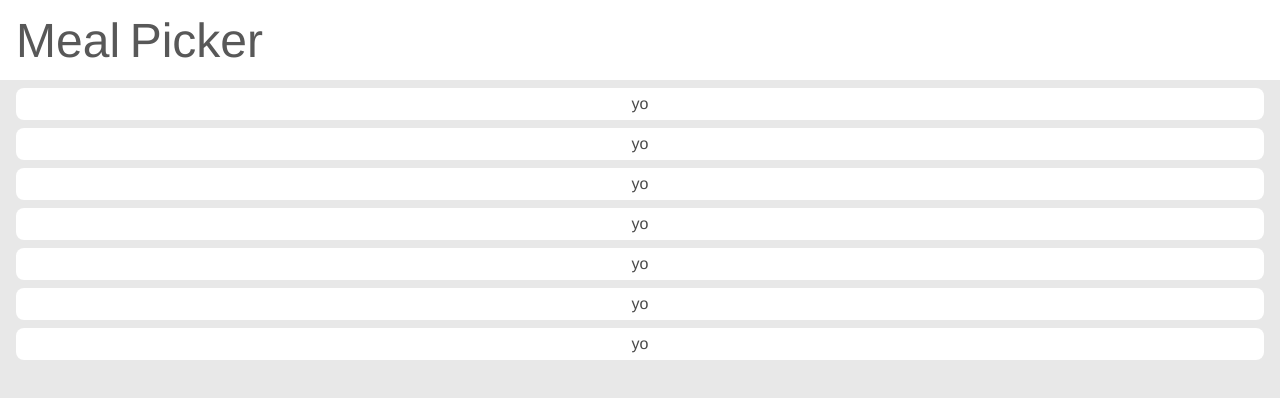
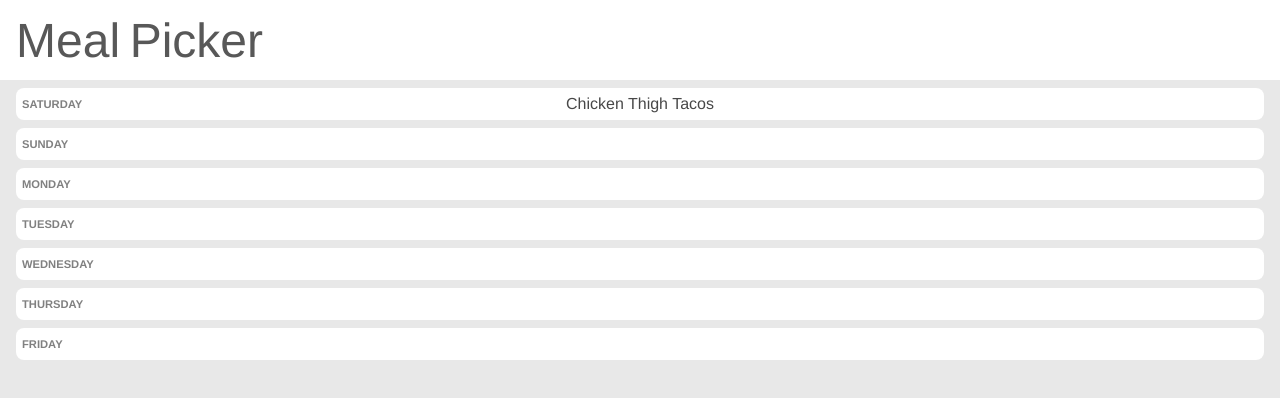
Before and after one commit to philrmass/meal-picker, a React app: page / in a window 1280 px wide. Shown: the top 398 px of the page. Built offline with nearby package versions, Linux system fonts and the light colour scheme; the HTML template or start-up script is replaced by a standard one.

Commit message:
add labels

```diff
--- a/src/components/App.js
+++ b/src/components/App.js
@@ -71,7 +71,12 @@ function App() {
       guid: uuidv4(),
     };
     console.log('ADD-MEAL', meal.name, meal.guid);
-    setMeals((meals) => [...meals, meal]);
+    setMeals((meals) => {
+      return {
+        ...meals,
+        [meal.guid]: meal,
+      };
+    });
   }
 
   function removeMeal(guid) {
@@ -88,8 +93,9 @@ function App() {
   }
 
   function getDefaultDayMeals() {
+    //??? remove default
     return [
-      { day: 6, guid: '' },
+      { day: 6, guid: 'f686936c-d0c5-4fd3-aa50-a0206470f325' },
       { day: 0, guid: '' },
       { day: 1, guid: '' },
       { day: 2, guid: '' },
--- a/src/components/MealScroller.js
+++ b/src/components/MealScroller.js
@@ -2,16 +2,25 @@ import React from 'react';
 import PropTypes from 'prop-types';
 import styles from '../styles/MealScroller.module.css';
 
-function MealScroller({ meal }) {
+function MealScroller({
+  meals,
+  label,
+  meal,
+}) {
   return (
     <div className={styles.main}>
-      {`${meal.name}`}
+      <div className={styles.label}>
+        {label}
+      </div>
+      {meal.name}
     </div>
   );
 }
 
 MealScroller.propTypes = {
+  meals: PropTypes.object,
   meal: PropTypes.object,
+  label: PropTypes.string,
 };
 
 export default MealScroller;
--- a/src/components/Meals.js
+++ b/src/components/Meals.js
@@ -16,7 +16,7 @@ function Meals({
   }
 
   function buildMeals() {
-    return meals.map((meal) => {
+    return Object.values(meals).map((meal) => {
       return (
         <div
           key={meal.guid}
@@ -57,7 +57,7 @@ function Meals({
 }
 
 Meals.propTypes = {
-  meals: PropTypes.arrayOf(PropTypes.object),
+  meals: PropTypes.object,
   favorites: PropTypes.arrayOf(PropTypes.string),
   addMeal: PropTypes.func,
   removeMeal: PropTypes.func,
--- a/src/components/Picker.js
+++ b/src/components/Picker.js
@@ -8,16 +8,26 @@ function Picker({
   dayMeals,
   addDayMeal,
 }) {
+  const days = [
+    'Sunday',
+    'Monday',
+    'Tuesday',
+    'Wednesday',
+    'Thursday',
+    'Friday',
+    'Saturday',
+  ];
+
   function buildDays() {
     return dayMeals.map((dayMeal) => {
-      //options = {};
-      //const label =
-      //new Date().getLocaleDateString();
-      const meal = { name: 'yo' };
+      const label = days[dayMeal.day];
+      const meal = meals[dayMeal.guid] || {};
       return (
         <MealScroller
           key={dayMeal.day}
+          meals={meals}
           meal={meal}
+          label={label}
         />
       );
     });
@@ -31,7 +41,7 @@ function Picker({
 }
 
 Picker.propTypes = {
-  meals: PropTypes.arrayOf(PropTypes.object),
+  meals: PropTypes.object,
   dayMeals: PropTypes.arrayOf(PropTypes.object),
   addDayMeal: PropTypes.func,
 };
--- a/src/data/mealPicker.json
+++ b/src/data/mealPicker.json
@@ -1,5 +1,6 @@
 
-  {"meals":[
+  {"meals":{
+  "f686936c-d0c5-4fd3-aa50-a0206470f325":
   {"name":"Chicken Thigh Tacos","guid":"f686936c-d0c5-4fd3-aa50-a0206470f325"
-  }],"favorites":[]
+  }},"favorites":[]
   }
--- a/src/styles/MealScroller.module.css
+++ b/src/styles/MealScroller.module.css
@@ -1,4 +1,5 @@
 .main {
+  position: relative;
   display: flex;
   align-items: center;
   justify-content: center;
@@ -7,3 +8,12 @@
   border-radius: 8px;
   background: var(--bg-white);
 }
+
+.label {
+  position: absolute;
+  left: 6px;
+  text-transform: uppercase;
+  font-weight: bold;
+  font-size: 0.7em;
+  color: #808080;
+}
```
